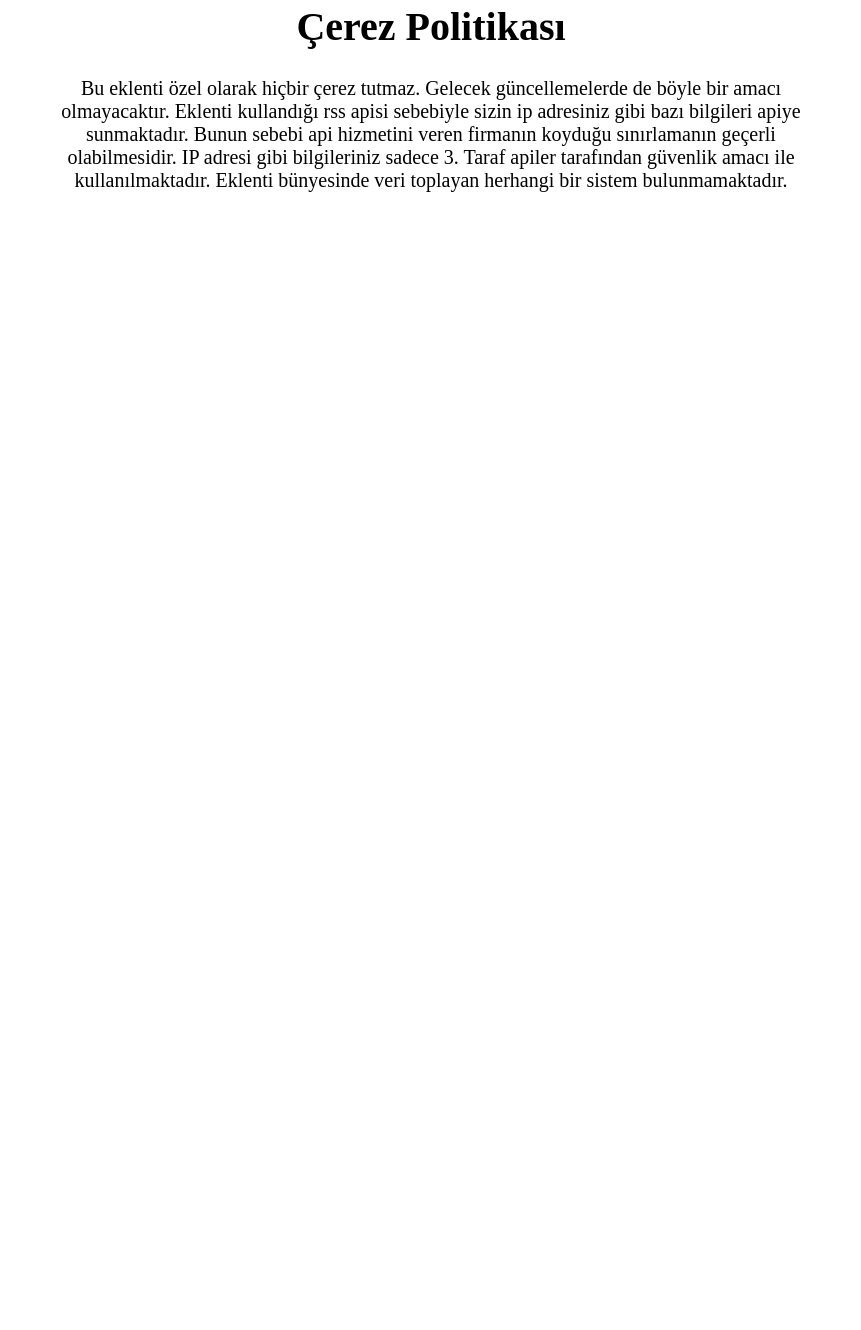
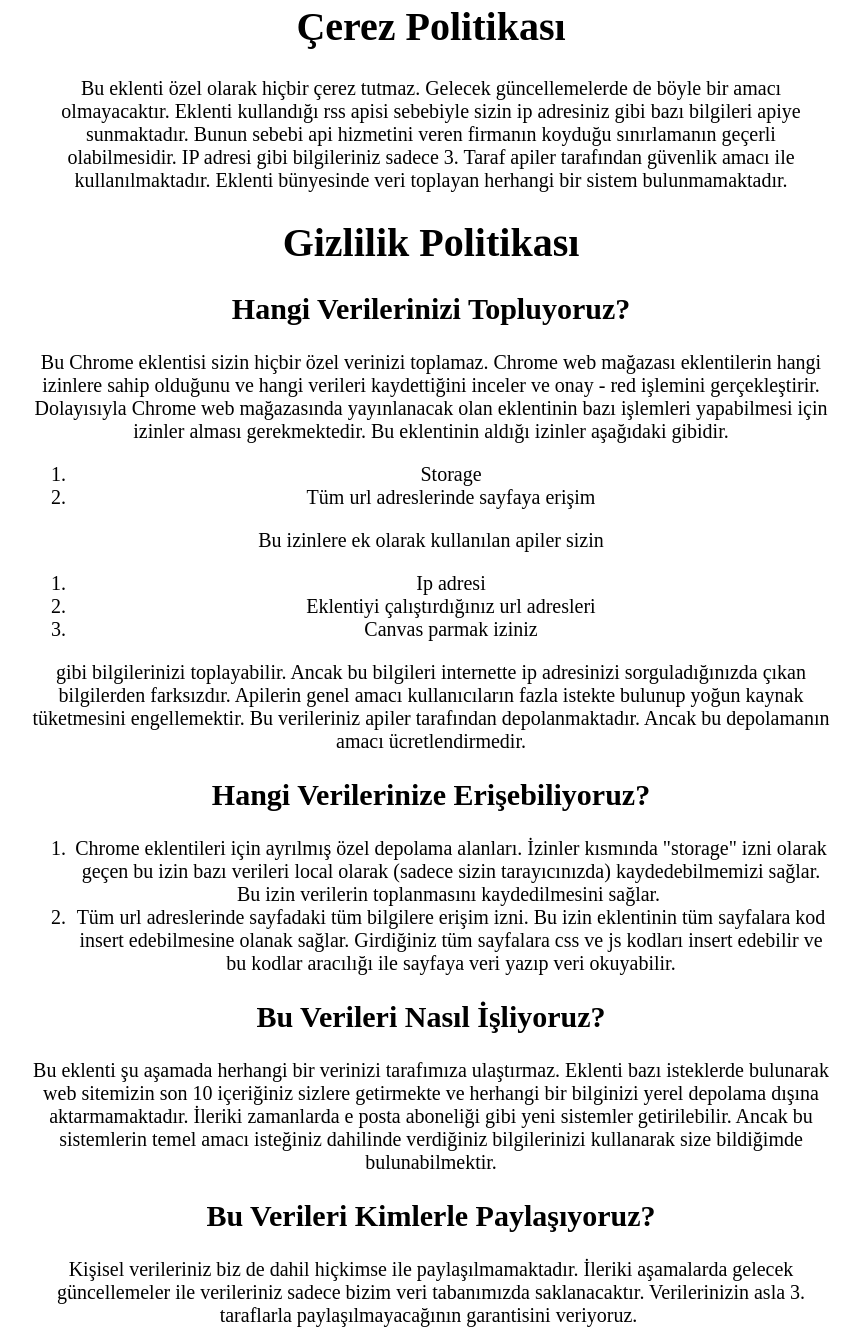
Before and after one commit to dervisaygan/zfc, a plain HTML site: page index.html in a window 1280 px wide. Shown: the part 470-1800 px from the top of the page, without its empty margins (209-1070 px from the left). Before the commit the page ends 800 px from the top, so only its background shows below. Drawn offline with Linux system fonts and the light colour scheme.

Commit message:
Update index.html

```diff
--- a/index.html
+++ b/index.html
@@ -16,6 +16,9 @@
             max-width: 800px;
             font-size: 20px;
         }
+        h1{
+        text-align:center;
+        }
     </style>
 </head>
 <body>
@@ -29,6 +32,44 @@
     <p>
         Bu eklenti özel olarak hiçbir çerez tutmaz. Gelecek güncellemelerde de böyle bir amacı olmayacaktır. Eklenti kullandığı rss apisi sebebiyle sizin ip adresiniz gibi bazı bilgileri apiye sunmaktadır. Bunun sebebi api hizmetini veren firmanın koyduğu sınırlamanın geçerli olabilmesidir. IP adresi gibi bilgileriniz sadece 3. Taraf apiler tarafından güvenlik amacı ile kullanılmaktadır. Eklenti bünyesinde veri toplayan herhangi bir sistem bulunmamaktadır.
     </p>
+            <h1 style="text-align: center;">Gizlilik Politikası</h1>
+
+<h2>Hangi Verilerinizi Topluyoruz?</h2>
+
+<p>Bu Chrome eklentisi sizin hi&ccedil;bir &ouml;zel verinizi toplamaz. Chrome web mağazası eklentilerin hangi izinlere sahip olduğunu ve hangi verileri kaydettiğini inceler ve onay - red işlemini ger&ccedil;ekleştirir. Dolayısıyla Chrome web mağazasında yayınlanacak olan eklentinin bazı işlemleri yapabilmesi i&ccedil;in izinler alması gerekmektedir. Bu eklentinin aldığı izinler aşağıdaki gibidir.</p>
+
+<ol>
+	<li>Storage</li>
+	<li>T&uuml;m url adreslerinde sayfaya erişim</li>
+</ol>
+
+<p>Bu izinlere ek olarak kullanılan apiler sizin</p>
+
+<ol>
+	<li>Ip adresi</li>
+	<li>Eklentiyi &ccedil;alıştırdığınız url adresleri</li>
+	<li>Canvas parmak iziniz</li>
+</ol>
+
+<p>gibi bilgilerinizi toplayabilir. Ancak bu bilgileri internette ip adresinizi sorguladığınızda &ccedil;ıkan bilgilerden farksızdır. Apilerin genel amacı kullanıcıların fazla istekte bulunup yoğun kaynak t&uuml;ketmesini engellemektir. Bu verileriniz apiler tarafından depolanmaktadır. Ancak bu depolamanın amacı &uuml;cretlendirmedir.</p>
+
+<h2>Hangi Verilerinize Erişebiliyoruz?</h2>
+
+<ol>
+	<li>Chrome eklentileri i&ccedil;in ayrılmış &ouml;zel depolama alanları. İzinler kısmında &quot;storage&quot; izni olarak ge&ccedil;en bu izin bazı verileri local olarak (sadece sizin tarayıcınızda) kaydedebilmemizi sağlar. Bu izin verilerin toplanmasını kaydedilmesini sağlar.&nbsp;</li>
+	<li>T&uuml;m url adreslerinde sayfadaki t&uuml;m bilgilere erişim izni. Bu izin eklentinin t&uuml;m sayfalara kod insert edebilmesine olanak sağlar. Girdiğiniz t&uuml;m sayfalara css ve js kodları insert edebilir ve bu kodlar aracılığı ile sayfaya veri yazıp veri okuyabilir.</li>
+</ol>
+
+<h2>Bu Verileri Nasıl İşliyoruz?</h2>
+
+<p>Bu eklenti şu aşamada herhangi bir verinizi tarafımıza ulaştırmaz. Eklenti bazı isteklerde bulunarak web sitemizin son 10 i&ccedil;eriğiniz sizlere getirmekte ve herhangi bir bilginizi yerel depolama dışına aktarmamaktadır. İleriki zamanlarda e posta aboneliği gibi yeni sistemler getirilebilir. Ancak bu sistemlerin temel amacı isteğiniz dahilinde verdiğiniz bilgilerinizi kullanarak size bildiğimde bulunabilmektir.</p>
+
+<h2>Bu Verileri Kimlerle Paylaşıyoruz?</h2>
+
+<p>Kişisel verileriniz biz de dahil hi&ccedil;kimse ile paylaşılmamaktadır. İleriki aşamalarda gelecek g&uuml;ncellemeler ile verileriniz sadece bizim veri tabanımızda saklanacaktır. Verilerinizin asla 3. taraflarla paylaşılmayacağının garantisini veriyoruz.&nbsp;</p>
+
+
+
 </div>
 </center>
 </body>
```
